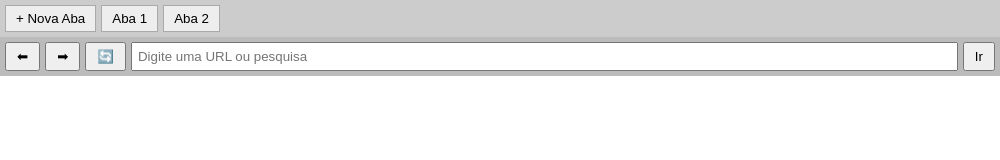
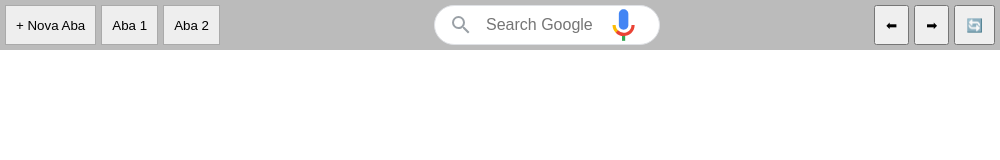
Before and after one commit to lucasrocha777/FinalProject_OS_UFRR_LucasGabriel_YanTeixeira_2025, an Electron app: page navegador/index.html in a window 1000 px wide. Drawn offline with Linux system fonts and the light colour scheme.

Commit message:
Search bar mais encorpada melhoria basica no visual da top bar

```diff
--- a/navegador/index.html
+++ b/navegador/index.html
@@ -2,8 +2,121 @@
 <html>
 <head>
     <meta charset="UTF-8">
-    <title>Navegador Minimalista</title>
+    <title>Gon Browser</title>
     <style>
+        /* From Uiverse.io by TimTrayler */
+        .searchbar {
+        font-size: 14px;
+        font-family: arial, sans-serif;
+        color: #202124;
+        display: flex;
+        z-index: 3;
+        height: 38px;
+        background: white;
+        border: 1px solid #dfe1e5;
+        box-shadow: none;
+        border-radius: 24px;
+        margin: 0 auto;
+        width: 250px;
+        max-width: 224px;
+        }
+
+        .searchbar:hover {
+        box-shadow: 0 1px 6px rgb(32 33 36 / 28%);
+        border-color: rgba(223,225,229,0);
+        }
+
+        .searchbar-wrapper {
+        flex: 1;
+        display: flex;
+        padding: 5px 8px 0 14px;
+        }
+
+        .searchbar-left {
+        font-size: 14px;
+        font-family: arial, sans-serif;
+        color: #202124;
+        display: flex;
+        align-items: center;
+        padding-right: 13px;
+        margin-top: -5px;
+        }
+
+        .search-icon-wrapper {
+        margin: auto;
+        }
+
+        .search-icon {
+        margin-top: 3px;
+        color: #9aa0a6;
+        height: 20px;
+        line-height: 20px;
+        width: 20px;
+        }
+
+        .searchbar-icon {
+        display: inline-block;
+        fill: currentColor;
+        height: 24px;
+        line-height: 24px;
+        position: relative;
+        width: 24px;
+        }
+
+        .searchbar-center {
+        display: flex;
+        flex: 1;
+        flex-wrap: wrap;
+        }
+
+        .searchbar-input-spacer {
+        color: transparent;
+        flex: 100%;
+        white-space: pre;
+        height: 34px;
+        font-size: 16px;
+        }
+
+        .searchbar-input {
+        background-color: transparent;
+        border: none;
+        margin: 0;
+        padding: 0;
+        color: rgba(0, 0, 0, .87);
+        word-wrap: break-word;
+        outline: none;
+        display: flex;
+        flex: 100%;
+        margin-top: -37px;
+        height: 34px;
+        font-size: 16px;
+        max-width: 100%;
+        width: 100%;
+        }
+
+        .searchbar-right {
+        display: flex;
+        flex: 0 0 auto;
+        margin-top: -5px;
+        align-items: stretch;
+        flex-direction: row
+        }
+
+        .searchbar-clear-icon {
+        margin-right: 12px
+        }
+
+        .voice-search {
+        flex: 1 0 auto;
+        display: flex;
+        cursor: pointer;
+        align-items: center;
+        border: 0;
+        background: transparent;
+        outline: none;
+        padding: 0 8px;
+        width: 2.8em;
+        }
         body {
             margin: 0;
             font-family: Arial, sans-serif;
@@ -36,32 +149,67 @@
     </style>
 </head>
 <body>
-    <div id="tab-bar">
+    <div id="top-bar">
         <button class="tab" onclick="window.electronAPI.newTab()">+ Nova Aba</button>
         <button class="tab" onclick="window.electronAPI.switchTab(0)">Aba 1</button>
         <button class="tab" onclick="window.electronAPI.switchTab(1)">Aba 2</button>
-    </div>
+        <!-- From Uiverse.io by TimTrayler -->
+        <div class="searchbar">
+            <div class="searchbar-wrapper">
+                <div class="searchbar-left">
+                    <div class="search-icon-wrapper">
+                        <span class="search-icon searchbar-icon">
+                            <svg xmlns="http://www.w3.org/2000/svg" viewBox="0 0 24 24">
+                                <path d="M15.5 14h-.79l-.28-.27A6.471 6.471 0 0 0 16 9.5 6.5 6.5 0 1 0 9.5 16c1.61 0 3.09-.59 4.23-1.57l.27.28v.79l5 4.99L20.49 19l-4.99-5zm-6 0C7.01 14 5 11.99 5 9.5S7.01 5 9.5 5 14 7.01 14 9.5 11.99 14 9.5 14z">
+                                </path>
+                            </svg>
+                        </span>
+                    </div>
+                </div>
 
-    <div id="top-bar">
+                <div class="searchbar-center">
+                    <div class="searchbar-input-spacer"></div>
+
+                    <input type="text" class="searchbar-input" maxlength="2048" name="q" autocapitalize="off" autocomplete="off" title="Search" role="combobox" placeholder="Search Google">
+                </div>
+
+                <div class="searchbar-right">
+                    <svg class="voice-search" role="button" xmlns="http://www.w3.org/2000/svg" viewBox="0 0 24 24">
+                        <path fill="#4285f4" d="m12 15c1.66 0 3-1.31 3-2.97v-7.02c0-1.66-1.34-3.01-3-3.01s-3 1.34-3 3.01v7.02c0 1.66 1.34 2.97 3 2.97z">
+                        </path>
+                        <path fill="#34a853" d="m11 18.08h2v3.92h-2z"></path>
+                        <path fill="#fbbc05" d="m7.05 16.87c-1.27-1.33-2.05-2.83-2.05-4.87h2c0 1.45 0.56 2.42 1.47 3.38v0.32l-1.15 1.18z">
+                        </path>
+                        <path fill="#ea4335" d="m12 16.93a4.97 5.25 0 0 1 -3.54 -1.55l-1.41 1.49c1.26 1.34 3.02 2.13 4.95 2.13 3.87 0 6.99-2.92 6.99-7h-1.99c0 2.92-2.24 4.93-5 4.93z">
+                        </path>
+                    </svg>
+                </div>
+            </div>
+        </div>
         <button onclick="window.electronAPI.back()">⬅</button>
         <button onclick="window.electronAPI.forward()">➡</button>
         <button onclick="window.electronAPI.reload()">🔄</button>
-        <input id="url" type="text" placeholder="Digite uma URL ou pesquisa">
-        <button onclick="go()">Ir</button>
     </div>
 
     <script>
         function go() {
-            const url = document.getElementById("url").value;
-            window.electronAPI.navigate(url);
+            const input = document.querySelector(".searchbar-input");
+            const url = input.value.trim();
+            if (url) {
+                window.electronAPI.navigate(url);
+            }
         }
 
-        // Faz o Enter funcionar também
-        document.getElementById("url").addEventListener("keydown", function (event) {
-            if (event.key === "Enter") {
-                go();
-            }
+        // Faz o Enter funcionar na nova barra de pesquisa
+        document.addEventListener("DOMContentLoaded", () => {
+            const input = document.querySelector(".searchbar-input");
+            input.addEventListener("keydown", function (event) {
+                if (event.key === "Enter") {
+                    go();
+                }
+            });
         });
     </script>
+
 </body>
 </html>
```
